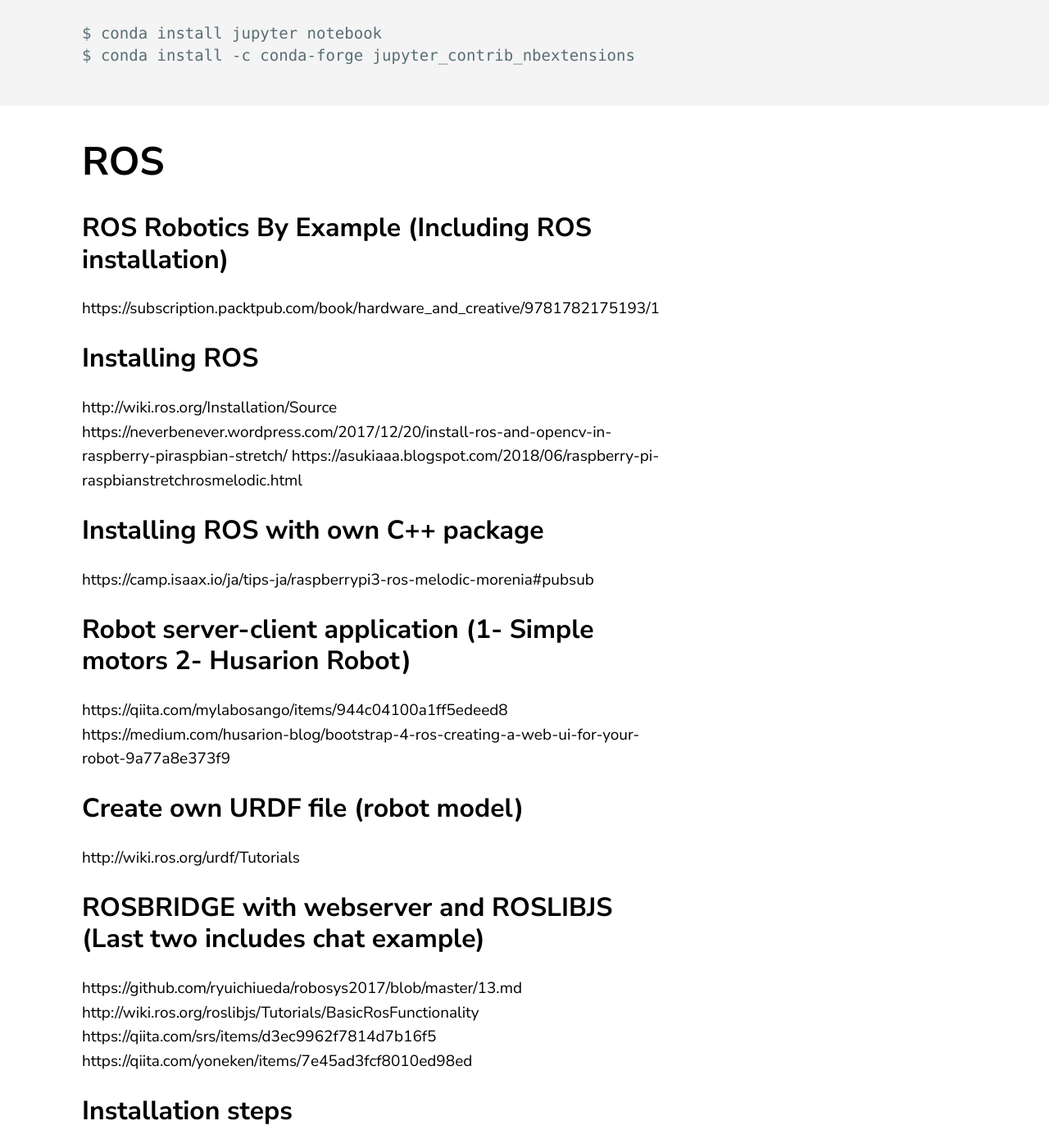
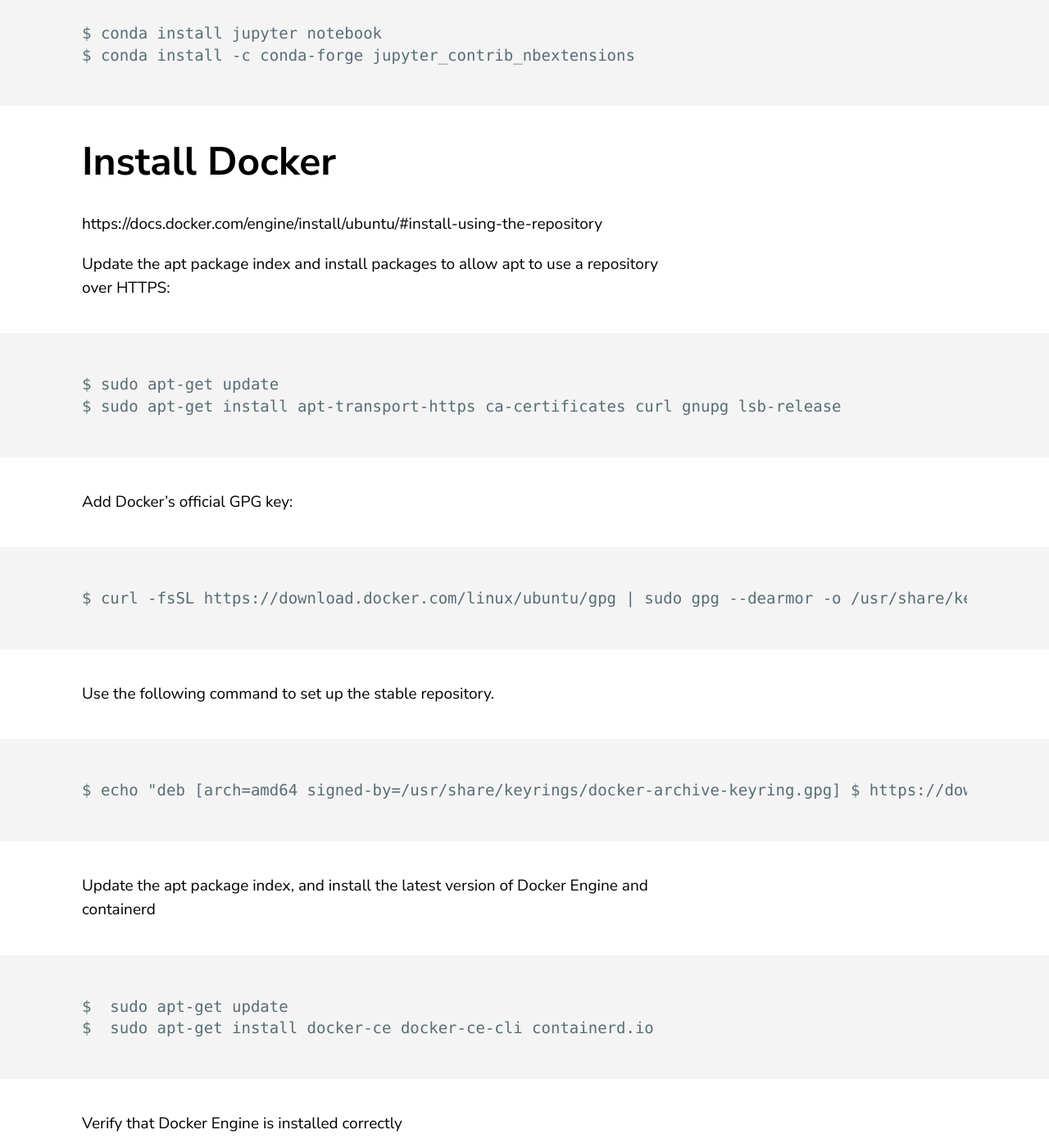
Before and after one commit to jluis9796/jluis9796.github.io, a Jekyll site: the page built from _posts/2020-05-31-manuals.markdown, in a window 1280 px wide and 1400 px high, scrolled down 7826 px. Shown: the whole window at 82% size. Built offline with Jekyll 4.4.1, drawn with Linux system fonts in a browser that asks for light colours; some of the changed text lies outside the part shown.

Commit message:
Update 2020-05-31-manuals.markdown

````diff
--- a/_posts/2020-05-31-manuals.markdown
+++ b/_posts/2020-05-31-manuals.markdown
@@ -165,6 +165,36 @@ $ conda install -c fastai nbdev
 $ conda install jupyter notebook
 $ conda install -c conda-forge jupyter_contrib_nbextensions
 ```
+
+# Install Docker
+https://docs.docker.com/engine/install/ubuntu/#install-using-the-repository
+
+Update the apt package index and install packages to allow apt to use a repository over HTTPS:
+```
+$ sudo apt-get update
+$ sudo apt-get install apt-transport-https ca-certificates curl gnupg lsb-release
+```
+
+Add Docker’s official GPG key:
+```
+$ curl -fsSL https://download.docker.com/linux/ubuntu/gpg | sudo gpg --dearmor -o /usr/share/keyrings/docker-archive-keyring.gpg
+```
+Use the following command to set up the stable repository.
+```
+$ echo "deb [arch=amd64 signed-by=/usr/share/keyrings/docker-archive-keyring.gpg] $ https://download.docker.com/linux/ubuntu $(lsb_release -cs) stable" | sudo tee /etc/apt/sources.list.d/docker.list > /dev/null
+```
+
+Update the apt package index, and install the latest version of Docker Engine and containerd
+```
+$  sudo apt-get update
+$  sudo apt-get install docker-ce docker-ce-cli containerd.io
+```
+
+Verify that Docker Engine is installed correctly
+```
+$  sudo docker run hello-world
+```
+
 
 # ROS
 
````
